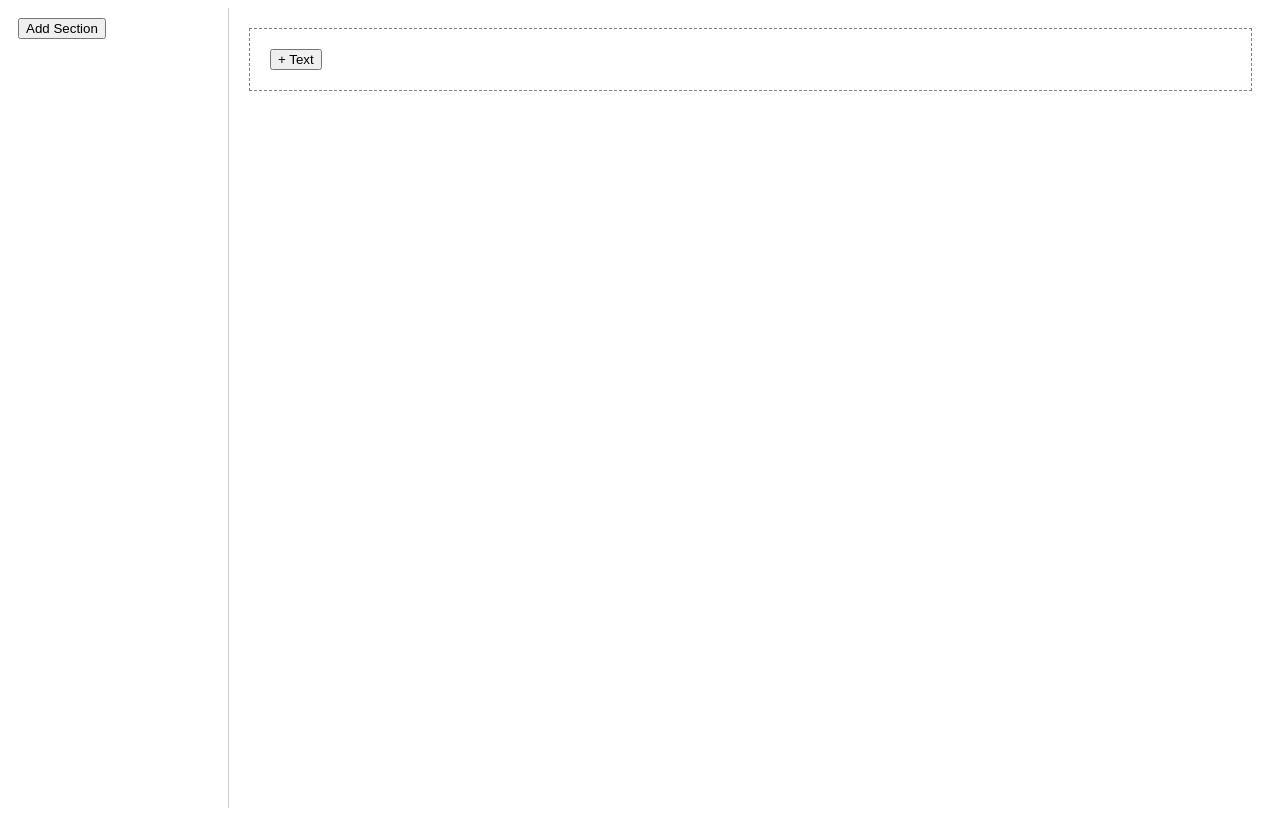
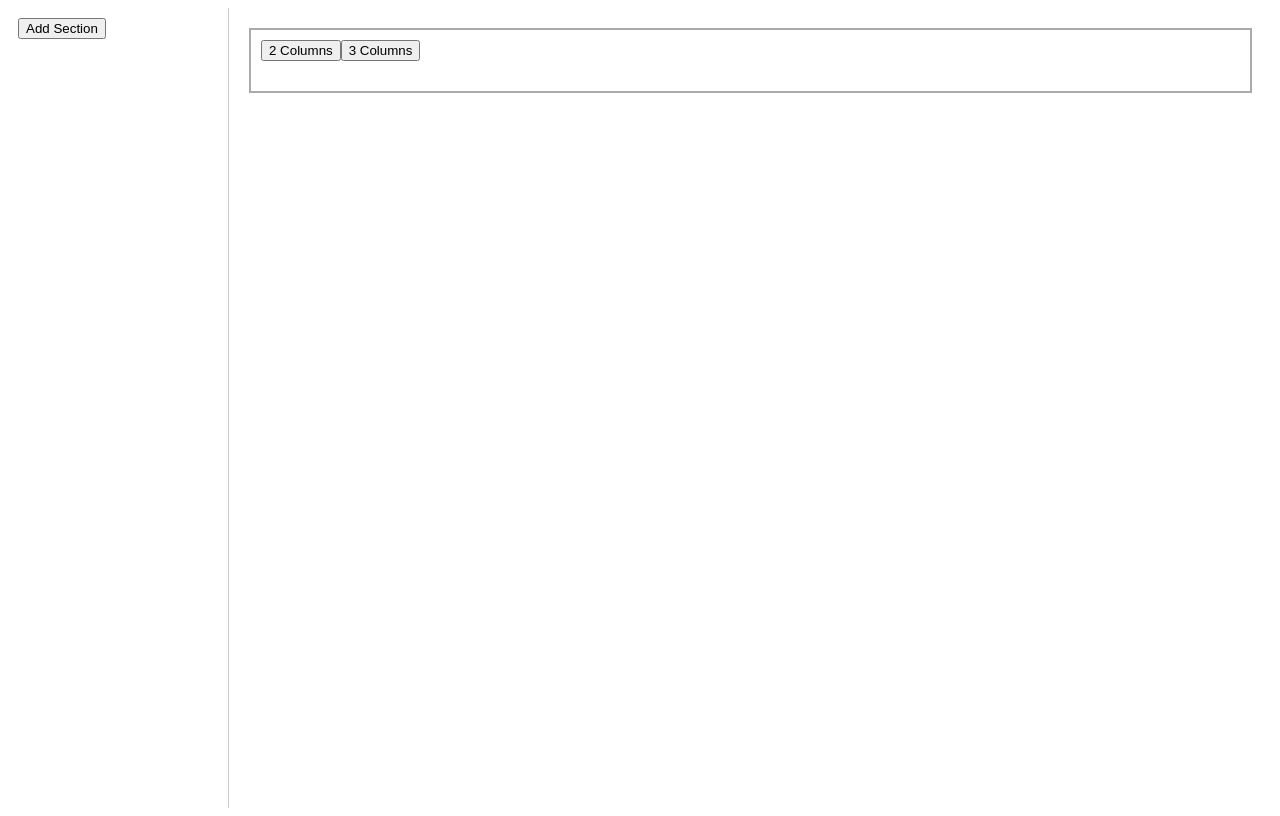
Before and after one commit to yoalmog/builder-app, a React (Vite) app: page / in a window 1280 px wide. Both pictures are taken after a click on the button "Add Section". Built offline with nearby package versions, Linux system fonts and the light colour scheme.

Commit message:
Enhance Builder component with column addition feature
Increased minimum height of the Builder component and added functionality to add columns to sections.

```diff
--- a/src/Builder.jsx
+++ b/src/Builder.jsx
@@ -43,7 +43,7 @@ function DropZone({ id, children }) {
     <div
       ref={setNodeRef}
       style={{
-        minHeight: 50,
+        minHeight: 80,
         background: isOver ? "#e0f2ff" : "transparent"
       }}
     >
@@ -55,14 +55,32 @@ function DropZone({ id, children }) {
 export default function Builder() {
   const [tree, setTree] = useState([]);
 
+  // Add section
   const addSection = () => {
     setTree([...tree, createElement("section")]);
   };
 
-  const addText = (parentId) => {
+  // Add columns to section
+  const addColumns = (sectionId, count) => {
     const update = (nodes) =>
       nodes.map((n) => {
-        if (n.id === parentId) {
+        if (n.id === sectionId) {
+          const columns = Array.from({ length: count }).map(() => ({
+            ...createElement("column")
+          }));
+          return { ...n, children: columns };
+        }
+        return { ...n, children: update(n.children || []) };
+      });
+
+    setTree(update(tree));
+  };
+
+  // Add text to column
+  const addText = (columnId) => {
+    const update = (nodes) =>
+      nodes.map((n) => {
+        if (n.id === columnId) {
           return {
             ...n,
             children: [...n.children, createElement("text")]
@@ -106,20 +124,41 @@ export default function Builder() {
     setTree(insert(remove(tree)));
   };
 
+  // Render
   const renderElement = (el) => {
     if (el.type === "section") {
       return (
-        <DropZone key={el.id} id={el.id}>
-          <div style={{ border: "1px dashed gray", padding: 20 }}>
-            <button onClick={() => addText(el.id)}>+ Text</button>
+        <div key={el.id} style={{ border: "2px solid #aaa", marginBottom: 20 }}>
 
-            {el.children.map((child) => (
-              <Draggable key={child.id} id={child.id}>
-                {renderElement(child)}
-              </Draggable>
+          {/* Section controls */}
+          <div style={{ padding: 10 }}>
+            <button onClick={() => addColumns(el.id, 2)}>2 Columns</button>
+            <button onClick={() => addColumns(el.id, 3)}>3 Columns</button>
+          </div>
+
+          {/* Columns */}
+          <div style={{ display: "flex", gap: 10, padding: 10 }}>
+            {el.children.map((col) => (
+              <DropZone key={col.id} id={col.id}>
+                <div
+                  style={{
+                    flex: 1,
+                    border: "1px dashed gray",
+                    padding: 10
+                  }}
+                >
+                  <button onClick={() => addText(col.id)}>+ Text</button>
+
+                  {col.children.map((child) => (
+                    <Draggable key={child.id} id={child.id}>
+                      {renderElement(child)}
+                    </Draggable>
+                  ))}
+                </div>
+              </DropZone>
             ))}
           </div>
-        </DropZone>
+        </div>
       );
     }
 
```
